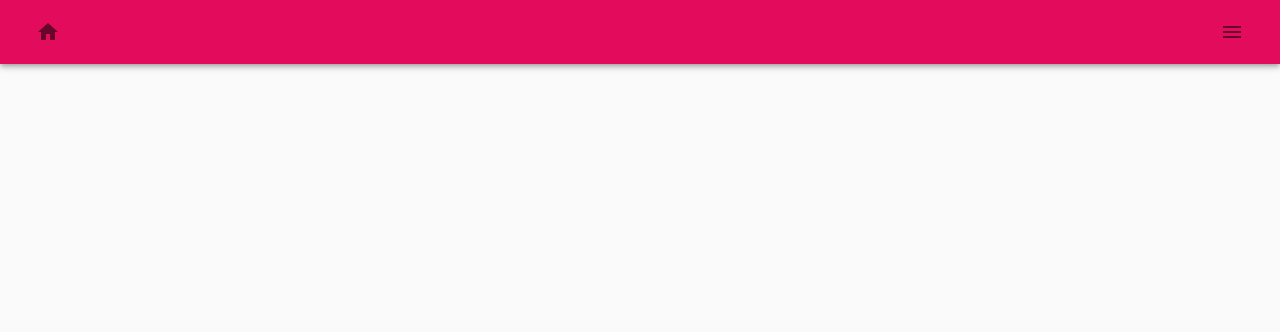
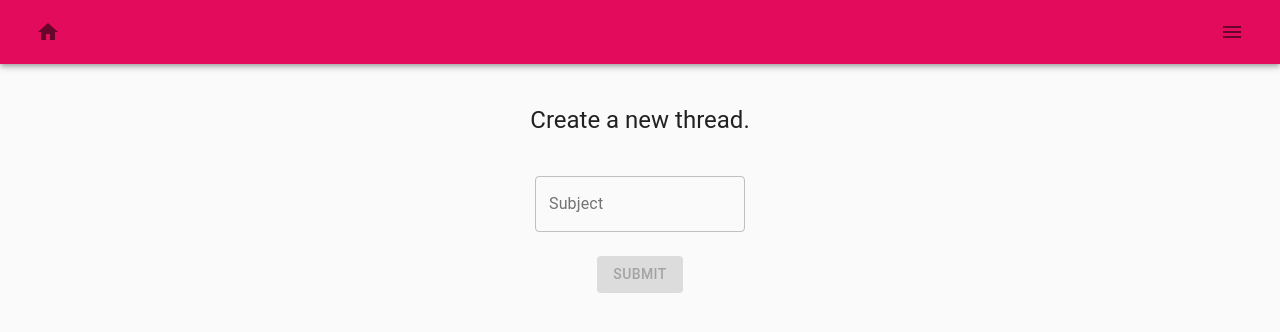
Before and after one commit to Tsuribori/rbfront, a React (Create React App) app: page /create in a window 1280 px wide. Shown: the top 332 px of the page. Built offline with nearby package versions, Linux system fonts and the light colour scheme.

Commit message:
Added CreateThread.js

```diff
--- a/src/Base.js
+++ b/src/Base.js
@@ -13,7 +13,7 @@ import { BrowserRouter as Router, Route, Link} from 'react-router-dom';
 
 import Theme from './Theme.js';
 import Home from './Home.js';
-
+import CreateThread from './CreateThread.js';
 
 const styles = theme => ({
   toolBar: {
@@ -61,14 +61,19 @@ class Base extends Component {
                 open={Boolean(this.state.anchorEl)}
                 onClose={this.handleClose}
              >
-               <MenuItem>Create thread</MenuItem>
+               <MenuItem
+                 component={Link}
+                 to="/create"
+               >
+                 Create thread
+               </MenuItem>
                <MenuItem>Privacy</MenuItem>
              </Menu>
             </Toolbar>
           </AppBar>
 
           <Route path="/" exact component={Home} />
-
+          <Route path="/create" component={CreateThread} />
          </Router>
         </ThemeProvider>
       </CssBaseline>
--- /dev/null
+++ b/src/CreateThread.js
@@ -0,0 +1,85 @@
+import React, { Component } from 'react';
+import Container from '@material-ui/core/Container';
+import TextField from '@material-ui/core/TextField';
+import Button from '@material-ui/core/Button';
+import Typography from '@material-ui/core/Typography';
+import { withStyles } from '@material-ui/core/styles';
+
+const styles = (theme) => ({
+  formContainer: {
+    textAlign: 'center',
+    paddingTop: theme.spacing(5),
+  },
+  submitContainer: {
+    paddingTop: theme.spacing(3),
+  }
+})
+
+class CreateThread extends Component {
+  constructor(props) {
+    super(props);
+    this.state = {
+      subject: '',
+      buttonDisabled: true,
+      error: false,
+      helperText: '',
+    }
+  }
+
+  handleChange = (event) => {
+    const value = event.target.value;
+    const length = value.length;
+    this.setState({
+      subject: value,
+      buttonDisabled: length < 1 || length > 5,
+      error: length > 5,
+      helperText: length > 5 ? 'Max character limit exceeded.' : '',
+    });
+  }
+
+  handleSubmit = () => {
+    console.log(`Submitted: ${this.state.subject}`);
+  }
+
+
+  render() {
+    const classes = this.props.classes
+
+    return (
+      <Container className={classes.formContainer}>
+
+        <Typography
+          variant="h5"
+          component="h5"
+        >
+          Create a new thread.
+        </Typography>
+
+        <Container className={classes.formContainer}>
+          <TextField
+            multiline
+            error={this.state.error}
+            helperText={this.state.helperText}
+            variant="outlined"
+            label="Subject"
+            onChange={this.handleChange}
+          />
+        </Container>
+
+        <Container className={classes.submitContainer}>
+          <Button
+            disabled={this.state.buttonDisabled}
+            onClick={this.handleSubmit}
+            variant="contained"
+            color="secondary"
+          >
+            Submit
+          </Button>
+        </Container>
+
+      </Container>
+    )
+  }
+}
+
+export default withStyles(styles)(CreateThread);
--- a/src/Home.js
+++ b/src/Home.js
@@ -12,10 +12,10 @@ import Grid from '@material-ui/core/Grid';
 const styles = (theme) => ({
   textBox: {
     textAlign: 'center',
-    paddingTop: theme.spacing.unit * 5,
+    paddingTop: theme.spacing(5),
   },
   gridBox: {
-    paddingTop: theme.spacing.unit * 3,
+    paddingTop: theme.spacing(5),
   },
 })
 
@@ -41,7 +41,7 @@ function Home(props) {
       </Typography>
 
       <Typography
-        variant="subtitle"
+        variant="subtitle1"
         component="h4"
       >
         Free speech as in freedom.
```
